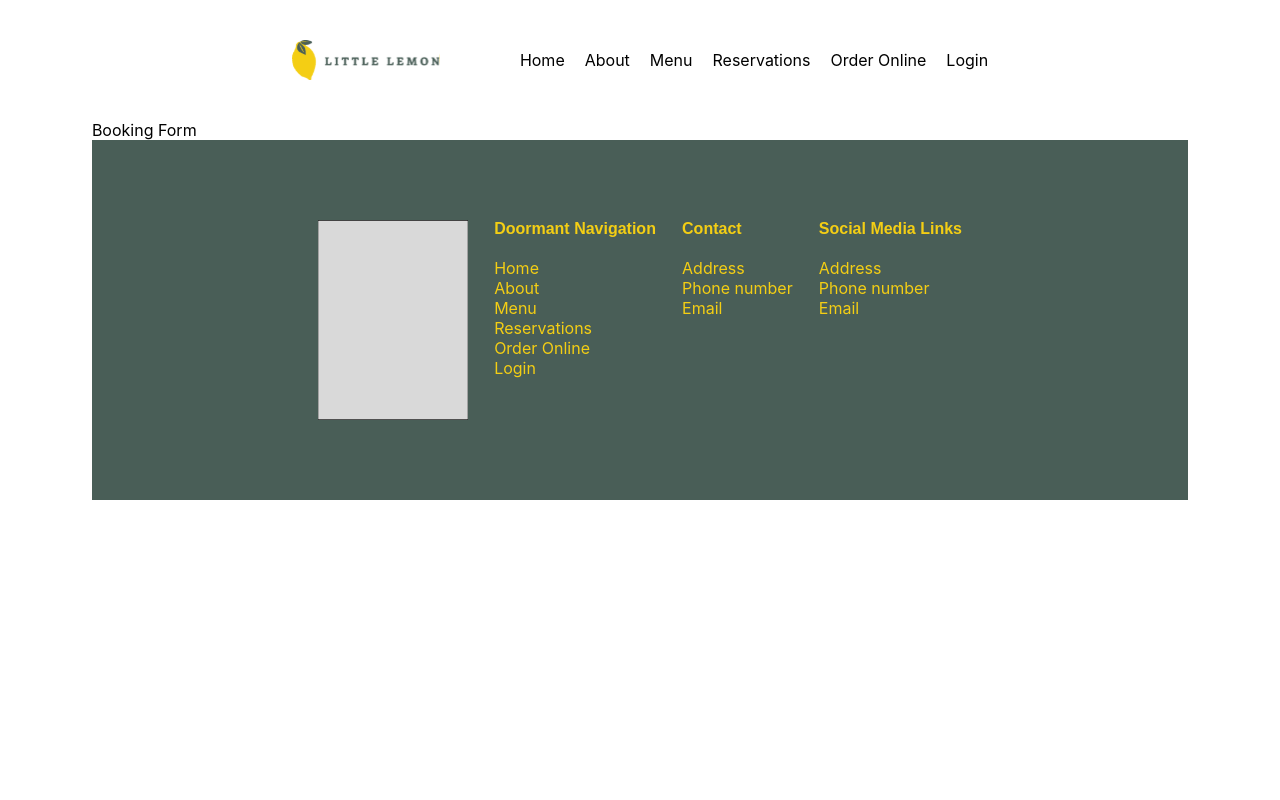
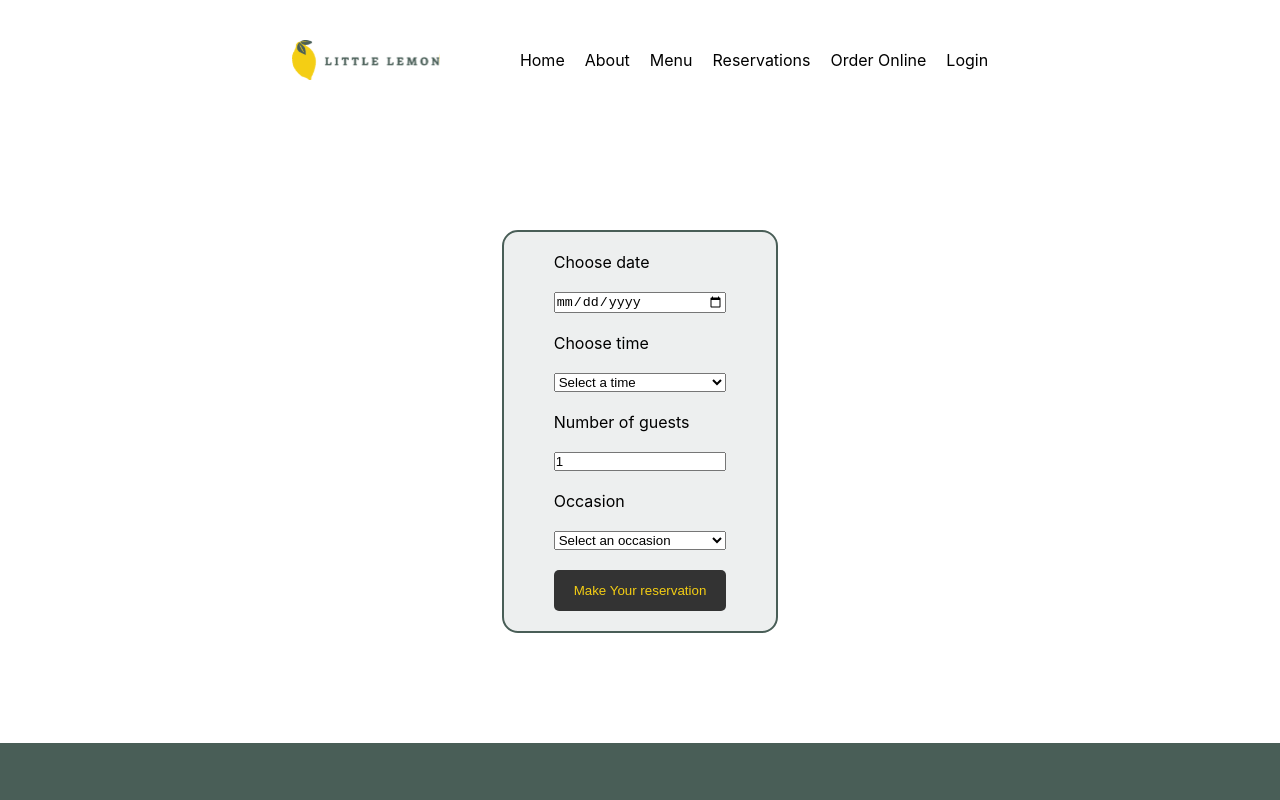
Before and after one commit to ChorcheWolloh/coursera_capstone, a React (Create React App) app: page /BookingPage in a window 1280 px wide. Shown: the top 800 px of the page. Built offline with nearby package versions, Linux system fonts and the light colour scheme; a web font is replaced by a local one.

Commit message:
Started working on booking form/page

```diff
--- a/src/App.css
+++ b/src/App.css
@@ -26,11 +26,6 @@
   box-sizing: border-box;
 }
 
-body {
-  display: flex;
-  justify-content: center;
-}
-
 h1, h2, h4 {
   font-family: "Markazi Text Medium", sans-serif;
 }
@@ -46,7 +41,7 @@ header, footer, article {
   padding: 10vh 200px;
 }
 
-button {
+button, #reservationSubmit {
   background-color: var(--highlight-color2);
   border-radius: 5px;
   padding: 13px 20px;
@@ -321,9 +316,40 @@ footer img {
   height: 200px;
 }
 
+/* ----------------------------------------------------RESERVATION FORM---------------------------------------------------- */
+
+#booking {
+  display: flex;
+  align-items: center;
+  justify-content: center;
+  flex-direction: column;
+}
+
+#reservationForm{
+  display: grid;
+  max-width: 500px;
+  gap: 20px;
+  border: 2px solid var(--primary-color1);
+  margin-bottom: 30px;
+  margin-top: 30px;
+  padding: 20px 50px;
+  border-radius: 16px;
+  background-color: var(--highlight-color1);
+}
+
+#booking h1 {
+  font-size: 40px;
+  font-weight: 300;
+}
+
 /* ----------------------------------------------------MEDIA QUERY---------------------------------------------------- */
 
 @media only screen and (max-width: 375px) {
+
+  body {
+    display: flex;
+    justify-content: center;
+  }
 
   /* HEADER */
 
@@ -360,12 +386,12 @@ footer img {
       padding-right: 0;
     }
 
+    #heroSection .infoBlock h1 {
+      font-size: 34px;
+    }
+
   .infoBlock p {
     font-size: 12px;
-  }
-
-  #heroSection .infoBlock h1 {
-    font-size: 34px;
   }
 
   .infoBlock h4 {
@@ -458,4 +484,10 @@ footer img {
     margin-right: 10px;
    }
 
+   /* RESERVATION FORM */
+
+   #booking h1 {
+    font-size: 32px;
+   }
+
 }
--- /dev/null
+++ b/src/components/BookingForm.js
@@ -0,0 +1,77 @@
+import React, { useState } from 'react';
+
+const BookingForm = ({ availableTimes, onDateChange }) => {
+  const [date, setDate] = useState('');
+  const [time, setTime] = useState('');
+  const [guests, setGuests] = useState(1);
+  const [occasion, setOccasion] = useState('');
+
+  // Handle date change
+  const handleDateChange = (e) => {
+    const newDate = e.target.value;
+    setDate(newDate);
+    onDateChange(newDate); // Dispatch date change to the reducer
+  };
+
+  const today = new Date().toISOString().split('T')[0];
+
+  return (
+    <form id="reservationForm">
+      <label htmlFor="res-date">Choose date</label>
+      <input
+        required
+        type="date"
+        id="res-date"
+        value={date}
+        min={today}
+        onChange={handleDateChange}
+      />
+
+      <label htmlFor="res-time">Choose time</label>
+      <select
+        required
+        id="res-time"
+        value={time}
+        onChange={(e) => setTime(e.target.value)}
+      >
+        <option value="">Select a time</option>
+        {availableTimes.map((availableTime, index) => (
+          <option key={index} value={availableTime}>
+            {availableTime}
+          </option>
+        ))}
+      </select>
+
+      <label htmlFor="guests">Number of guests</label>
+      <input
+        required
+        type="number"
+        placeholder="1"
+        min="1"
+        max="10"
+        id="guests"
+        value={guests}
+        onChange={(e) => setGuests(Number(e.target.value))}
+      />
+
+      <label htmlFor="occasion">Occasion</label>
+      <select
+        id="occasion"
+        value={occasion}
+        onChange={(e) => setOccasion(e.target.value)}
+      >
+        <option value="">Select an occasion</option>
+        <option value="Birthday">Birthday</option>
+        <option value="Anniversary">Anniversary</option>
+      </select>
+
+      <input
+        id="reservationSubmit"
+        type="submit"
+        value="Make Your reservation"
+      />
+    </form>
+  );
+};
+
+export default BookingForm;
--- a/src/components/BookingPage.js
+++ b/src/components/BookingPage.js
@@ -1,16 +1,38 @@
-import React from 'react'
+import React, { useReducer } from 'react';
+import BookingForm from './BookingForm';
 
-function BookingForm() {
+// Reducer function to manage availableTimes state
+const timesReducer = (state, action) => {
+  switch (action.type) {
+    case 'UPDATE_TIMES':
+      // For now, return the same available times regardless of the date
+      return state; // Modify this logic as needed later
+    default:
+      return state;
+  }
+};
+
+// Initial state for available times
+const initializeTimes = () => [
+  '17:00', '18:00', '19:00', '20:00', '21:00', '22:00'
+];
+
+const BookingPage = () => {
+  const [availableTimes, dispatch] = useReducer(timesReducer, [], initializeTimes);
+
+  // Function to handle date change and dispatch action
+  const handleDateChange = (date) => {
+    dispatch({ type: 'UPDATE_TIMES', payload: date });
+  };
+
   return (
-    <div>Booking Form</div>
-  )
+    <article id="booking">
+      <BookingForm
+        availableTimes={availableTimes}
+        onDateChange={handleDateChange}
+      />
+    </article>
+  );
+};
 
-}
-
-function BookingPage () {
-  return (
-    <BookingForm/>
-  )
-}
-
-export default BookingPage
+export default BookingPage;
--- a/src/components/Home.js
+++ b/src/components/Home.js
@@ -6,7 +6,7 @@ import About from './About.js';
 
 function Home() {
   return (
-    <main>
+    <main id="home">
         <HeroSection/>
         <Specials/>
         <Testimonials/>
```
